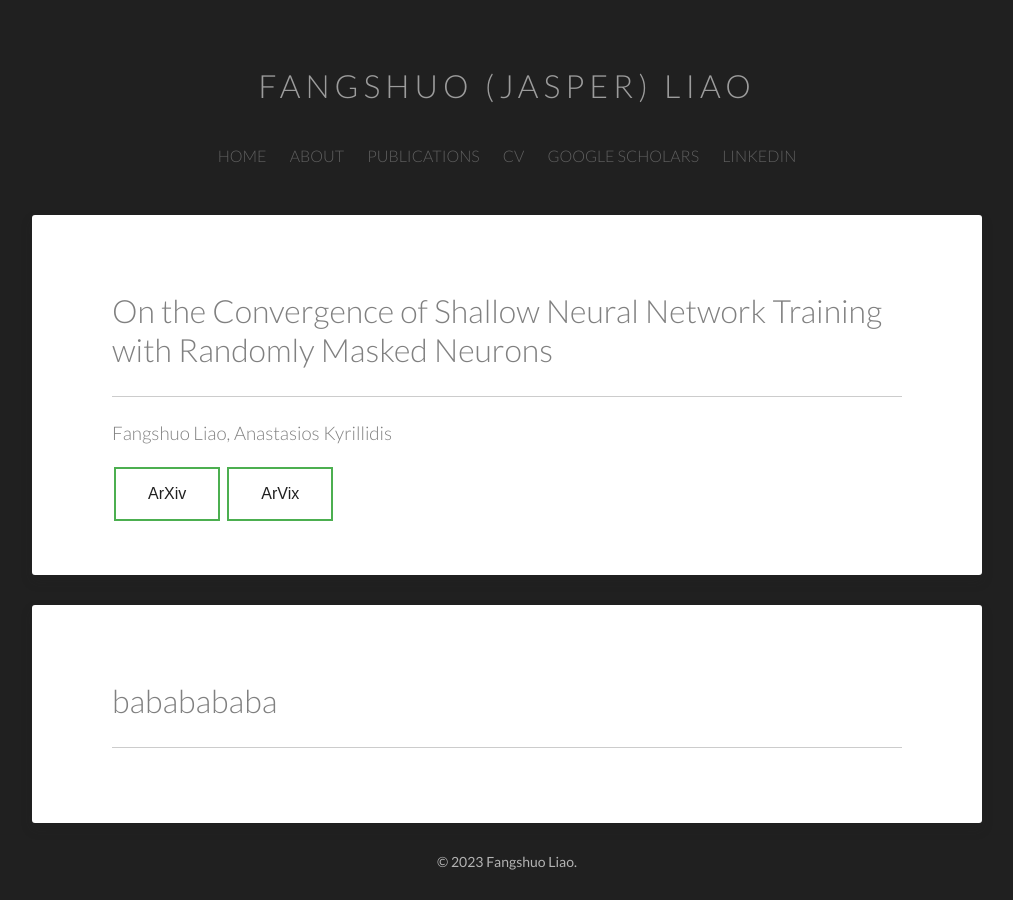
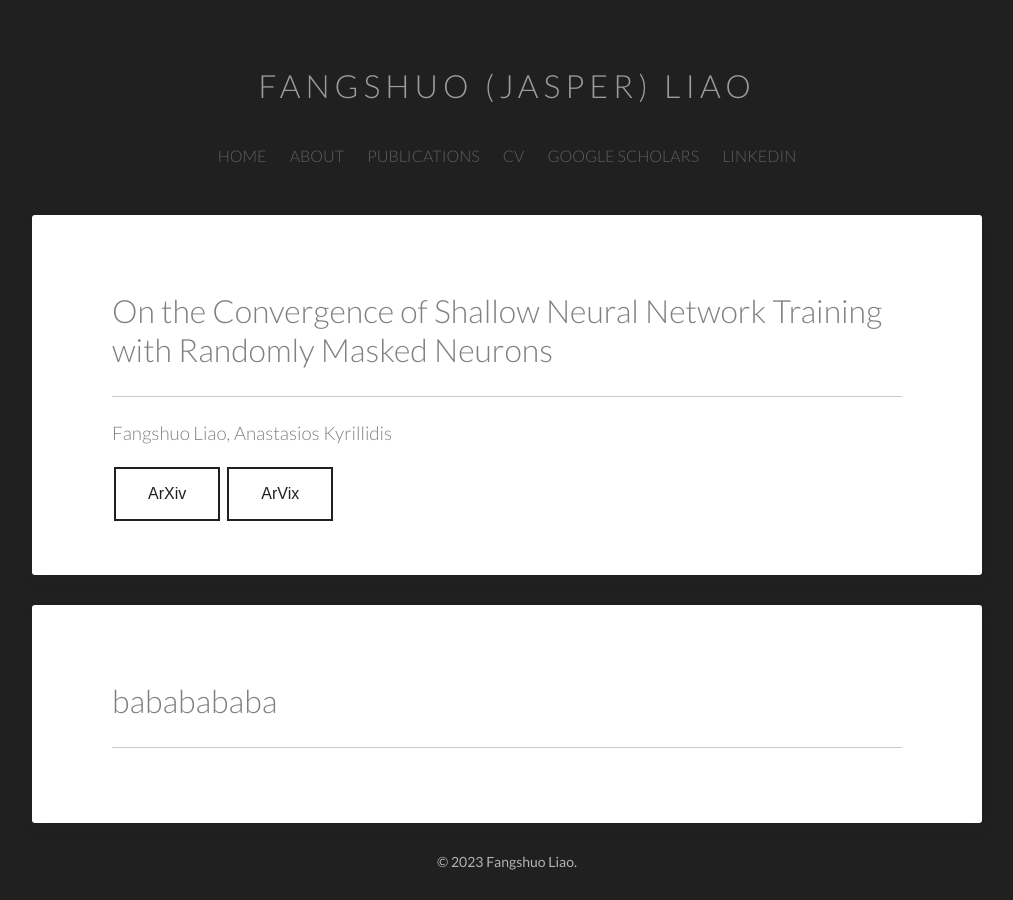
Before and after one commit to JasperLiao/JasperLiao.github.io, a Jekyll site: the page built from publications/index.html, in a window 1280 px wide. Shown: the whole page, without its empty margins (133-1146 px from the left). Built offline with Jekyll 4.4.1, drawn with Linux system fonts in a browser that asks for light colours.

Commit message:
test two  button

```diff
--- a/publications/index.html
+++ b/publications/index.html
@@ -20,11 +20,11 @@ title: Publications
     .button1 {
       background-color: white;
       color: black;
-      border: 2px solid #4CAF50;
+      border: 2px solid #202020;
     }
 
     .button1:hover {
-      background-color: #4CAF50;
+      background-color: #808080;
       color: white;
     }
 
```
